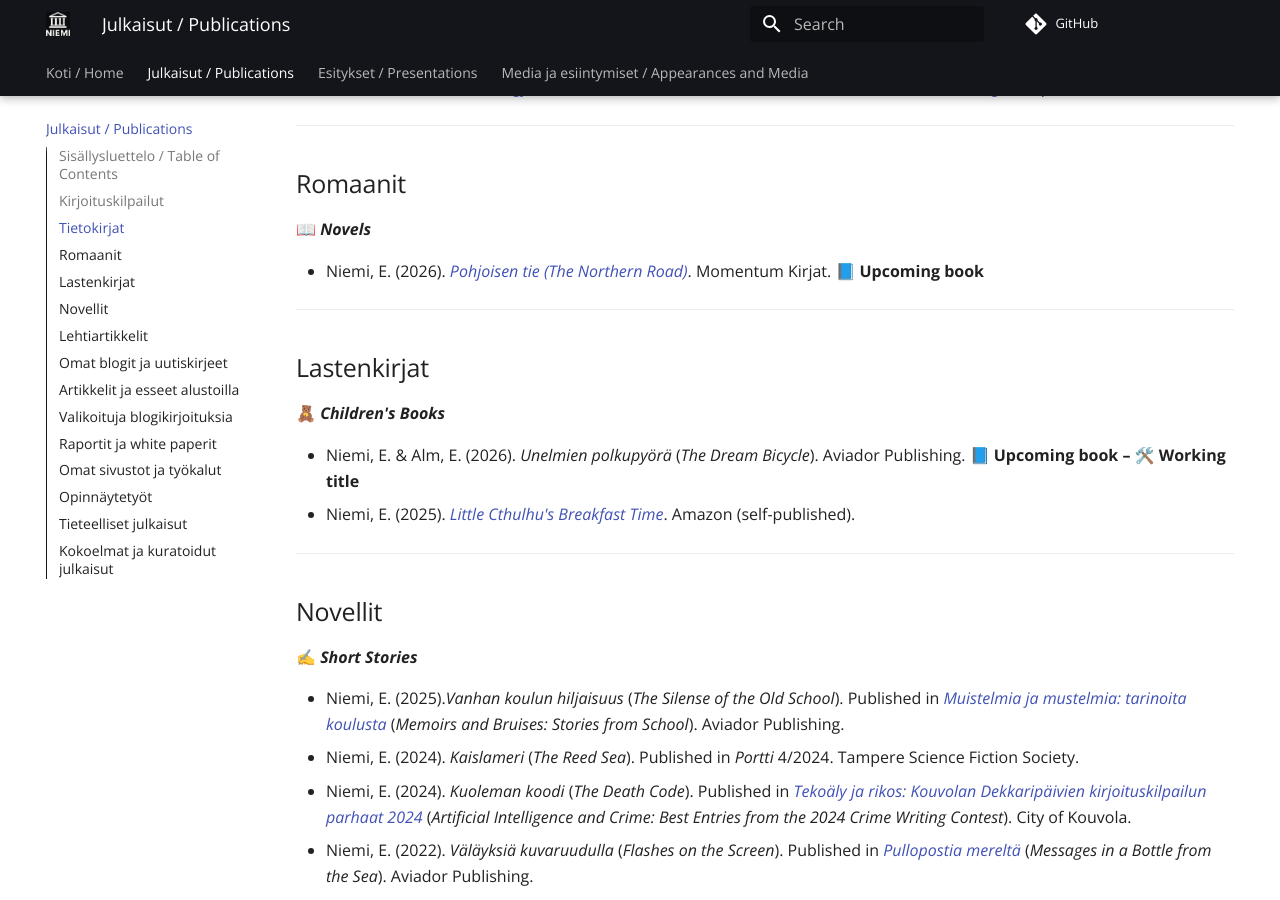
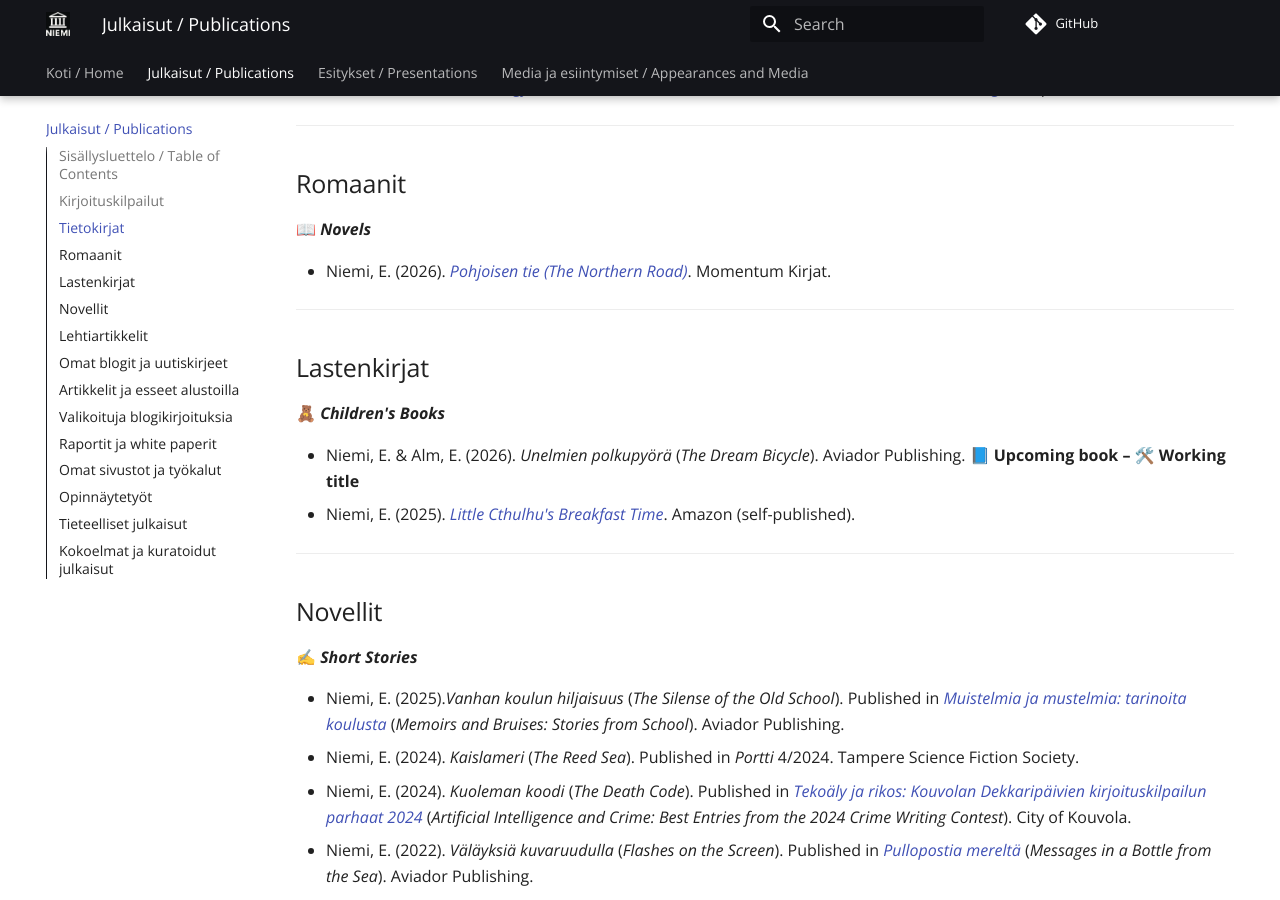
Before and after one commit to eetuniemiphd/eetuniemi, an MkDocs documentation site: the page built from docs/publications.md, in a window 1280 px wide and 900 px high, scrolled down 1771 px. Built offline with MkDocs 1.6.1 and Material for MkDocs 9.7.7, drawn with Linux system fonts in a browser that asks for light colours; comment, search, counter and statistics services are not loaded.

Commit message:
Update publications.md

```diff
--- a/docs/publications.md
+++ b/docs/publications.md
@@ -59,7 +59,7 @@
 ## Romaanit
 📖 ***Novels***
 
-- Niemi, E. (2026). *[Pohjoisen tie (The Northern Road)](https://pohjoisentie.eetuniemi.fi)*. Momentum Kirjat. **📘 Upcoming book**
+- Niemi, E. (2026). *[Pohjoisen tie (The Northern Road)](https://pohjoisentie.eetuniemi.fi)*. Momentum Kirjat.
 
 ---
 
```
